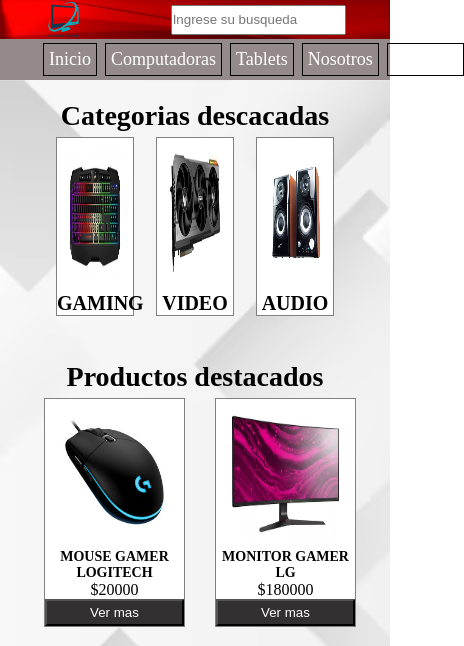
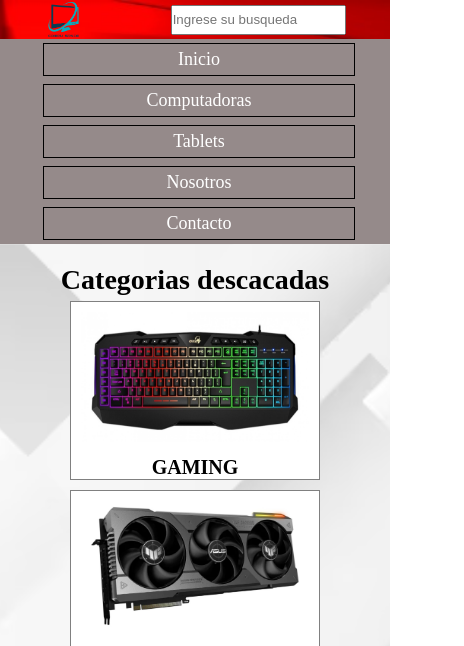
Before and after one commit to JuanPabloMentor/prueba, a plain HTML site: page index.html in a window 390 px wide. Shown: the top 646 px of the page, 464 px wide, since content can reach past the window. Drawn offline with nearby package versions, Linux system fonts and the light colour scheme.

Commit message:
Media query para celulares

```diff
--- a/css/home.css
+++ b/css/home.css
@@ -148,9 +148,25 @@ footer p {
     font-style: italic;
 }
 
-@media(max-width: 400px){
+@media(max-width: 560px){
     main section .productos {
         grid-template-columns: repeat(2, 1fr);
         grid-template-rows: repeat(6, 1fr);
     }
+    header nav ul {
+        flex-direction: column;
+        text-align: center;
+    }
+
+    header nav ul li {
+        width: 100%;
+    }
+
+    main section .categorias {
+        flex-direction: column;
+    }
+
+    main section .categorias article {
+        width: 80%;
+    }
 }
```
